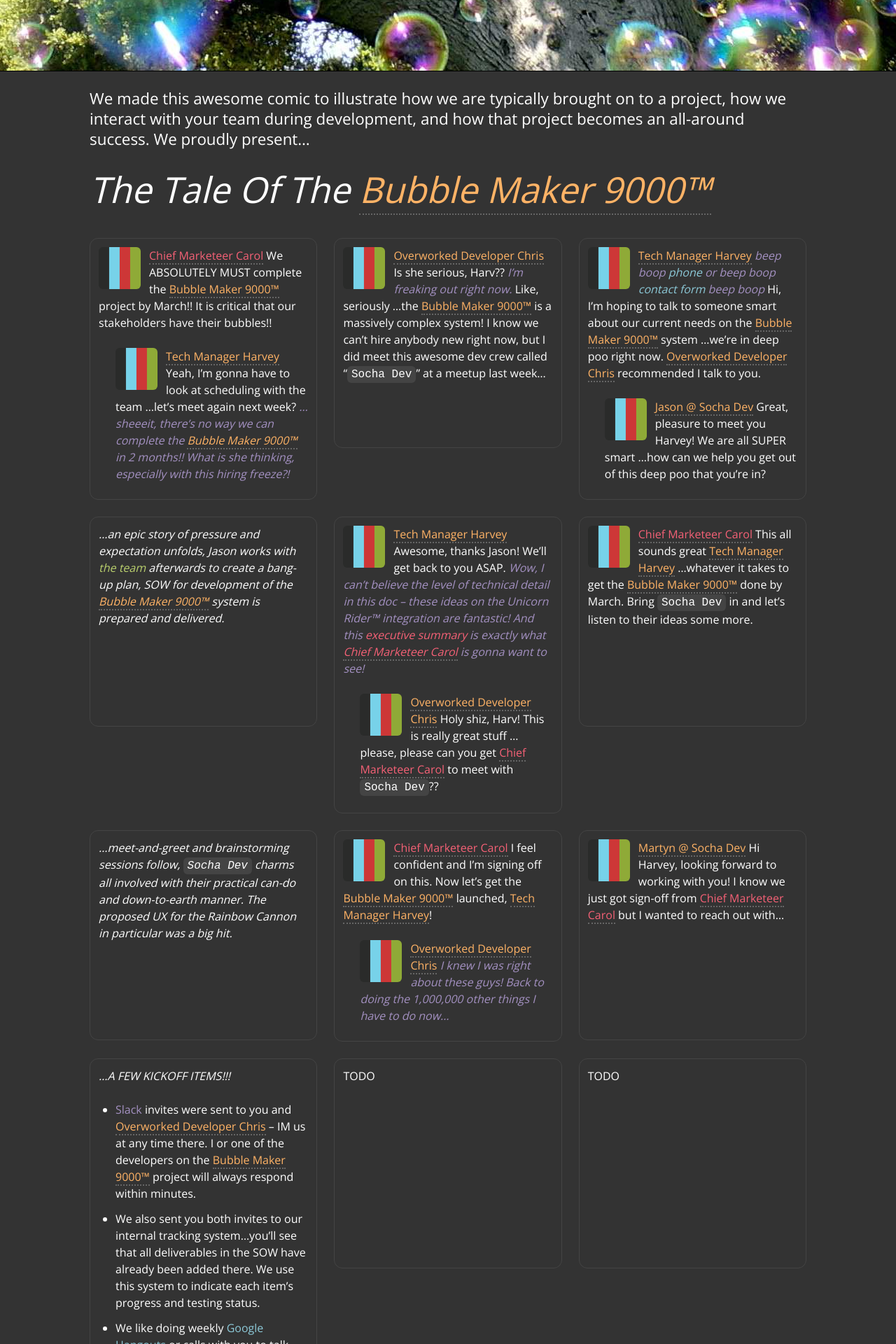
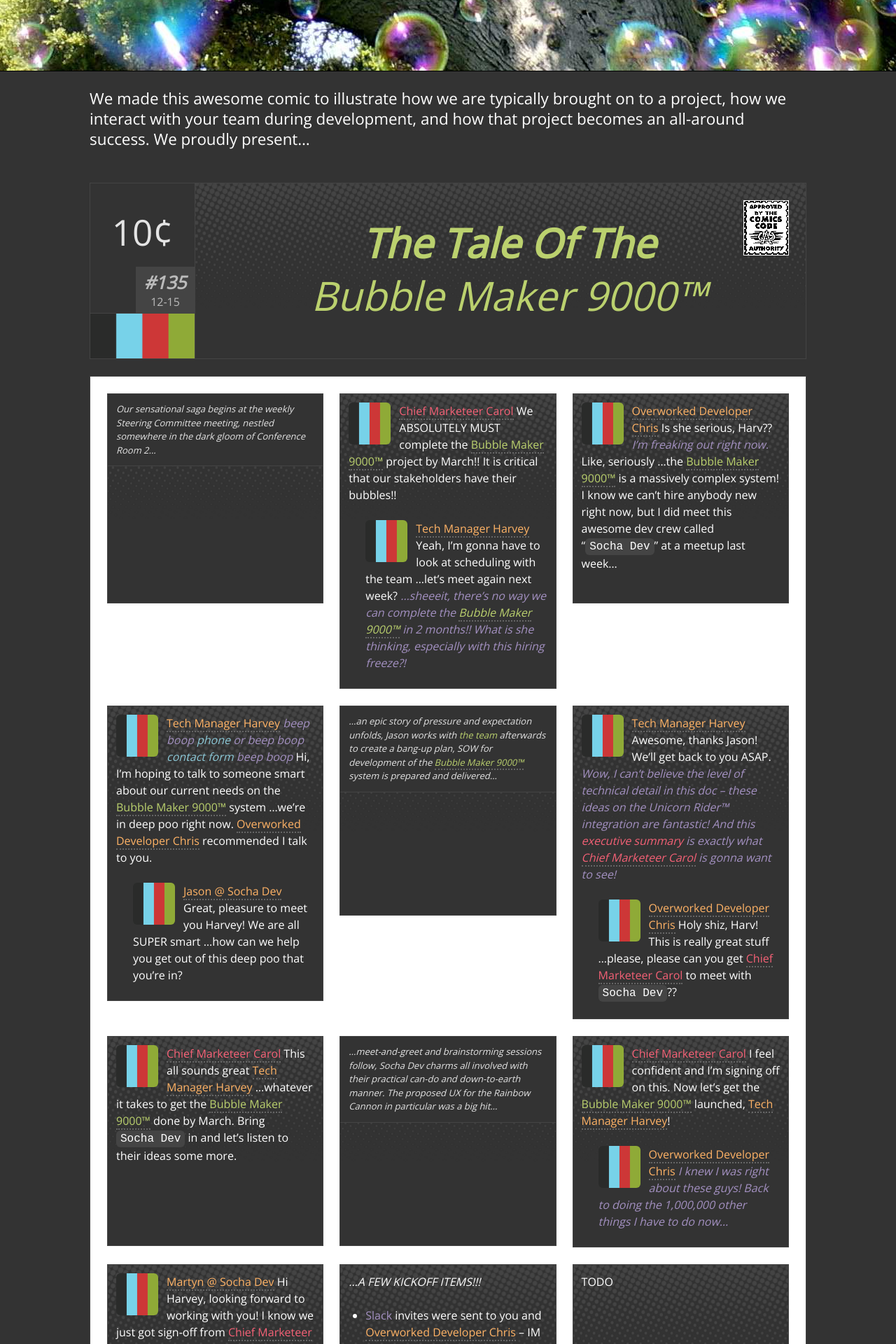
Before and after one commit to SochaDev/sochadev.github.io, a Jekyll site: the page built from process.md, in a window 1280 px wide. Shown: the part 556-2476 px from the top of the page at 70% size. Built offline with Jekyll 4.4.1, drawn with Linux system fonts in a browser that asks for light colours; nearby versions of some CDN libraries.

Commit message:
More process page updates.

```diff
--- a/assets/css/screen.css
+++ b/assets/css/screen.css
@@ -3072,7 +3072,8 @@
     color: #333;
     padding: 12px;
     font-size: 13px;
-    font-style: normal; }
+    font-style: normal;
+    text-align: left; }
 
 .messages {
   border-top-left-radius: 3px;
@@ -3387,32 +3388,105 @@
     float: left;
     margin: 0 12px 0 0; }
 
-.comic-title {
+.comic-banner {
+  background: url(../images/comic-01.png) repeat-x 0 0 transparent;
+  border: solid 1px #444;
   display: block;
-  font-size: 51.2px;
-  margin: 24px 0; }
-  .comic-title::after {
+  text-align: center;
+  margin: 48px 0 0 0; }
+  .comic-banner::after {
     clear: both;
     content: "";
     display: table; }
+  .comic-banner .tooltip {
+    border-bottom: 0;
+    white-space: normal; }
+  .comic-banner .issue {
+    float: left;
+    display: block;
+    margin-right: 2.35765%;
+    width: 14.70196%;
+    background: #333;
+    border-right: solid 1px #444;
+    height: 250px;
+    position: relative;
+    font-size: 16px;
+    font-style: normal;
+    text-align: center; }
+    .comic-banner .issue:last-child {
+      margin-right: 0; }
+    .comic-banner .issue .numbers, .comic-banner .issue .numbers .date, .comic-banner .issue .publisher {
+      display: block;
+      position: absolute;
+      left: 0;
+      width: 100%;
+      padding: 12px 0; }
+    .comic-banner .issue .numbers {
+      top: 0;
+      height: 185px; }
+      .comic-banner .issue .numbers .price {
+        display: block;
+        color: #e4e4e4;
+        font-size: 51.2px;
+        padding: 24px 0; }
+      .comic-banner .issue .numbers .date {
+        width: auto;
+        left: auto;
+        right: 0;
+        bottom: 0;
+        color: #bbb;
+        padding: 6px 12px;
+        background: #444; }
+        .comic-banner .issue .numbers .date .number {
+          display: block;
+          font-size: 25.6px;
+          font-style: italic;
+          font-weight: bold; }
+    .comic-banner .issue .publisher {
+      bottom: 0;
+      background: url("../images/socha-dev.png") no-repeat 0 0;
+      background-size: cover;
+      border-top: solid 1px #444;
+      color: #fff;
+      text-transform: uppercase;
+      height: 65px; }
+  .comic-banner .title {
+    float: left;
+    display: block;
+    margin-right: 2.35765%;
+    width: 82.94039%;
+    padding: 48px 0;
+    position: relative;
+    font-size: 57.6px;
+    font-weight: bold; }
+    .comic-banner .title:last-child {
+      margin-right: 0; }
+    .comic-banner .title .authority {
+      background: url("../images/comics-code-authority.jpg") no-repeat 0 0;
+      display: block;
+      position: absolute;
+      top: 0;
+      right: 0;
+      width: 65px;
+      height: 79px;
+      margin: 24px; }
 
 ol.comic {
-  margin: 36px 0 0 0;
+  margin: 0;
   padding: 0; }
+  @media (min-width: 768px) {
+    ol.comic {
+      background: #fff;
+      border: solid 1px #444;
+      padding: 24px;
+      padding-bottom: 0; } }
   ol.comic > li {
-    border-top-left-radius: 12px;
-    border-top-right-radius: 12px;
-    border-bottom-right-radius: 12px;
-    border-top-right-radius: 12px;
-    border-bottom-left-radius: 12px;
-    border-bottom-right-radius: 12px;
-    border-bottom-left-radius: 12px;
-    border-top-left-radius: 12px;
+    background: url(../images/comic-01.png) repeat-x 0 0 #333;
+    border: solid 1px #444;
     position: relative;
     margin-bottom: 24px;
     padding: 12px;
-    list-style: none;
-    border: solid 1px #444; }
+    list-style: none; }
     @media (min-width: 768px) {
       ol.comic > li {
         float: left;
@@ -3430,9 +3504,6 @@
       clear: both;
       content: "";
       display: table; }
-    ol.comic > li:hover {
-      background: #393939;
-      cursor: pointer; }
   ol.comic ul {
     margin: 24px 0 0 24px;
     padding: 0;
@@ -3457,6 +3528,17 @@
     display: none; }
   ol.comic .tooltip {
     white-space: normal; }
+  ol.comic .narrator {
+    color: #e4e4e4;
+    padding: 12px; }
+    @media (min-width: 768px) {
+      ol.comic .narrator {
+        position: absolute;
+        left: 0;
+        top: 0;
+        background: #333;
+        border-bottom: solid 1px #444;
+        font-size: 13px; } }
 
 .stripe.hero {
   padding: 0;
--- a/assets/sass/components/_typography.scss
+++ b/assets/sass/components/_typography.scss
@@ -193,5 +193,6 @@
       padding: $mrg;
       font-size: $base - 3;
       font-style: normal;
+      text-align: left;
     }
   }
--- a/process.md
+++ b/process.md
@@ -6,7 +6,7 @@
 tags: [ workflow ]
 ---
 
-{% assign project = '**Bubble Maker 9000&trade;**{: .tooltip .orange }{: data-tip="Sure, it makes bubbles. But the key to real, lasting success is its Rainbow Cannon and built-in Unicorn Rider&trade; integration." }' %}
+{% assign project = '**Bubble Maker 9000&trade;**{: .tooltip .green }{: data-tip="Sure, it makes bubbles. But the key to real, lasting success is its Rainbow Cannon and built-in Unicorn Rider&trade; integration." }' %}
 {% assign actor1 = '**![Chief Marketeer Carol](/assets/images/socha-dev.png){: .logo }Chief Marketeer Carol**{: .tooltip .red .actor .actor-1 }{: data-tip="Carol is a real go-getter, and really needs good news to send up the food chain AT ALL TIMES." }' %}
 {% assign actor2 = '**![Tech Manager Harvey](/assets/images/socha-dev.png){: .logo }Tech Manager Harvey**{: .tooltip .orange .actor .actor-2 }{: data-tip="Harvey does his best to keep his team moving, but is lately feeling a ton of pressure from the top." }' %}
 {% assign actor3 = '**![Overworked Developer Chris](/assets/images/socha-dev.png){: .logo }Overworked Developer Chris**{: .tooltip .orange .actor .actor-3 }{: data-tip="Chis has more work than he can handle, pretty much all the time." }' %}
@@ -15,8 +15,17 @@
 
 We made this awesome comic to illustrate how we are typically brought on to a
 project, how we interact with your team during development, and how that project
-becomes an all-around success. We proudly present... _The Tale Of The {{ project }}_{: .comic-title }
+becomes an all-around success. We proudly present...
+_<span class="issue">
+  <span class="numbers">
+    <span class="price">10&cent;</span>
+    <span class="date"><span class="number">#135</span>{{ 'now' | date: "%m-%y" }}</span>
+  </span>
+  <span class="publisher"></span>
+ </span>
+ <span class="title green">The Tale Of The<br>{{ project }}<span class="authority"></span></span>_{: .comic-banner }
 
+1. _Our sensational saga begins at the weekly Steering Committee meeting, nestled somewhere in the dark gloom of Conference Room 2..._{: .narrator }
 1. {{ actor1 }} We ABSOLUTELY MUST complete the {{ project }} project by March!!
   It is critical that our stakeholders have their bubbles!!
   * {{ actor2 }} Yeah, I'm gonna have to look at scheduling with the team ...let's
@@ -36,7 +45,7 @@
   SUPER smart ...how can we help you get out of this deep poo that you're in?
 1. _...an epic story of pressure and expectation unfolds, Jason works with
 [the team](/team){: .green } afterwards to create a bang-up plan, SOW for
-development of the {{ project }} system is prepared and delivered._
+development of the {{ project }} system is prepared and delivered..._{: .narrator }
 1. {{ actor2 }} Awesome, thanks Jason! We'll get back to you ASAP. _Wow, I can't
 believe the level of technical detail in this doc -- these ideas on the
 Unicorn Rider&trade; integration are fantastic! And this
@@ -47,9 +56,9 @@
 1. {{ actor1 }} This all sounds great {{ actor2 }}{: .no-img } ...whatever it takes to get
   the {{ project }} done by March. Bring `{{ site.title }}` in and let's
   listen to their ideas some more.
-1. _...meet-and-greet and brainstorming sessions follow, `{{ site.title }}`
+1. _...meet-and-greet and brainstorming sessions follow, {{ site.title }}
 charms all involved with their practical can-do and down-to-earth manner. The
-proposed UX for the Rainbow Cannon in particular was a big hit._
+proposed UX for the Rainbow Cannon in particular was a big hit..._{: .narrator }
 1. {{ actor1 }} I feel confident and I'm signing off on this. Now let's get the
 {{ project }} launched, {{ actor2 }}{: .no-img }!
   * {{ actor3 }} _I knew I was right about these guys! Back to doing the 1,000,000
```
Also changed, not shown: assets/sass/components/_team.scss (+121 -12 lines), assets/images/comic-01.png (added), assets/images/comics-code-authority.jpg (added), 1 other file.
